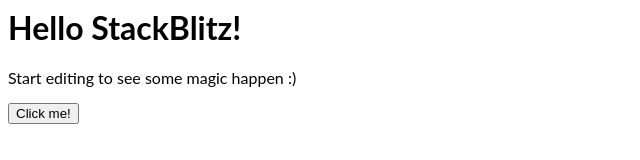
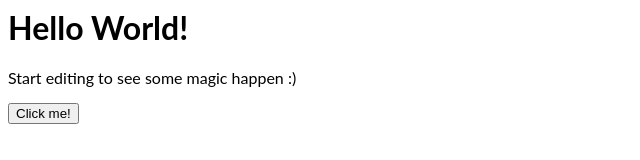
Before and after one commit to PVIANA94/React-Test, a React (Create React App) app: page / in a window 1280 px wide. Shown: the top 160 px of the page, without its empty margins (0-640 px from the left). Built offline with nearby package versions, Linux system fonts and the light colour scheme.

Commit message:
1 file modified

```diff
--- a/App.tsx
+++ b/App.tsx
@@ -5,7 +5,7 @@
 export default function App() {
   return (
     <div>
-      <h1>Hello StackBlitz!</h1>
+      <h1>Hello World!</h1>
       <p>Start editing to see some magic happen :)</p>
       <Button />
     </div>
```
